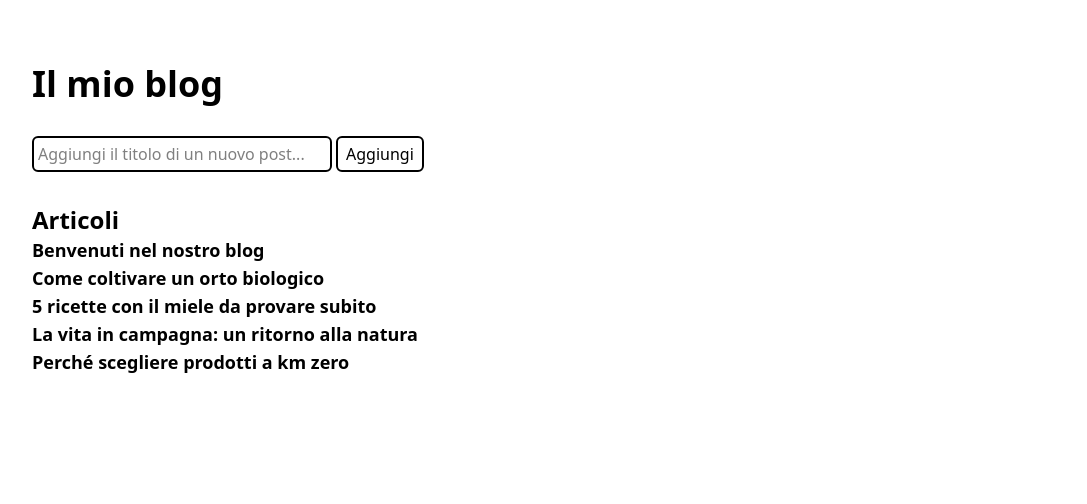
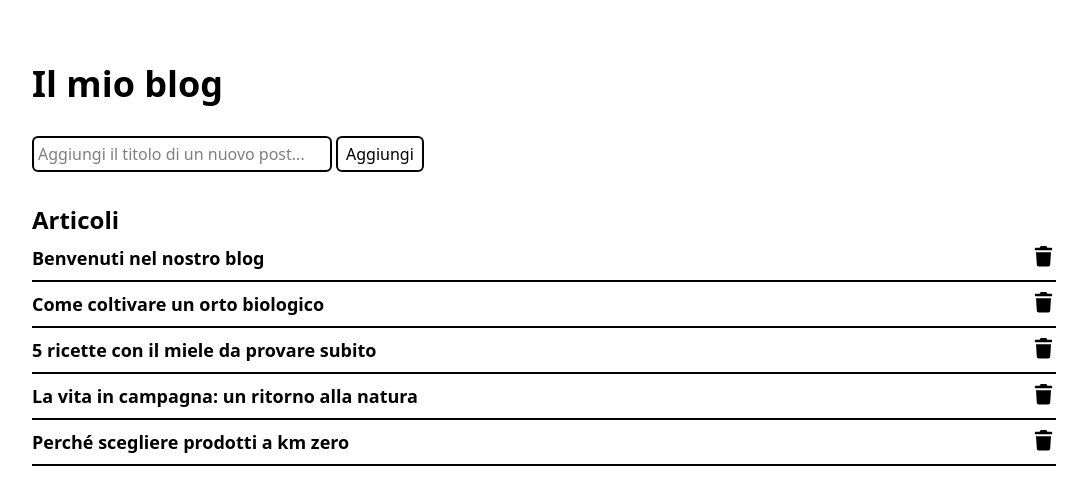
Before and after one commit to SimoL-003/react-form, a React (Vite) app: page / in a window 1280 px wide. Shown: the top 504 px of the page, without its empty margins (96-1183 px from the left). Built offline with nearby package versions, Linux system fonts and the light colour scheme.

Commit message:
feat: add trash icon to delete posts

```diff
--- a/src/App.jsx
+++ b/src/App.jsx
@@ -14,6 +14,10 @@ function App() {
     };
     setPosts([...posts, newPost]);
     setNewPostTitle("");
+  }
+
+  function deletePost(postToDelete) {
+    setPosts(() => posts.filter((curPost) => curPost.id !== postToDelete));
   }
 
   return (
@@ -47,8 +51,23 @@ function App() {
             <h2>Articoli</h2>
             <ul>
               {posts.map((curPost) => (
-                <li key={curPost.id}>
+                <li
+                  key={curPost.id}
+                  className="flex justify-between py-2 border-b-2"
+                >
                   <h4>{curPost.titolo}</h4>
+                  <span
+                    onClick={() => deletePost(curPost.id)}
+                    className="cursor-pointer"
+                  >
+                    <svg
+                      xmlns="http://www.w3.org/2000/svg"
+                      viewBox="0 0 640 640"
+                      width={25}
+                    >
+                      <path d="M232.7 69.9L224 96L128 96C110.3 96 96 110.3 96 128C96 145.7 110.3 160 128 160L512 160C529.7 160 544 145.7 544 128C544 110.3 529.7 96 512 96L416 96L407.3 69.9C402.9 56.8 390.7 48 376.9 48L263.1 48C249.3 48 237.1 56.8 232.7 69.9zM512 208L128 208L149.1 531.1C150.7 556.4 171.7 576 197 576L443 576C468.3 576 489.3 556.4 490.9 531.1L512 208z" />
+                    </svg>
+                  </span>
                 </li>
               ))}
             </ul>
```
